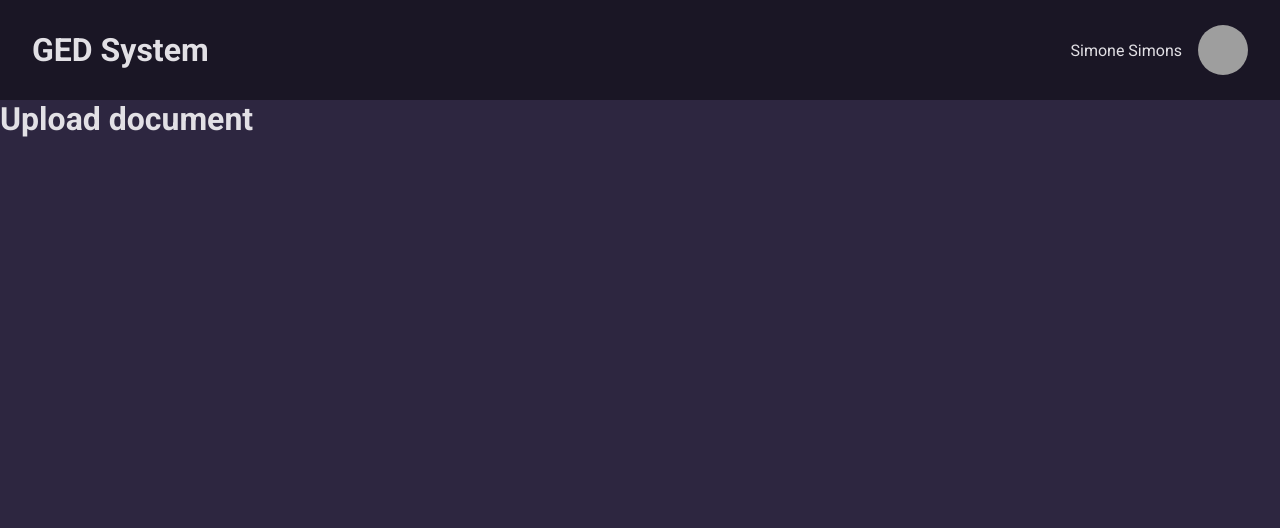
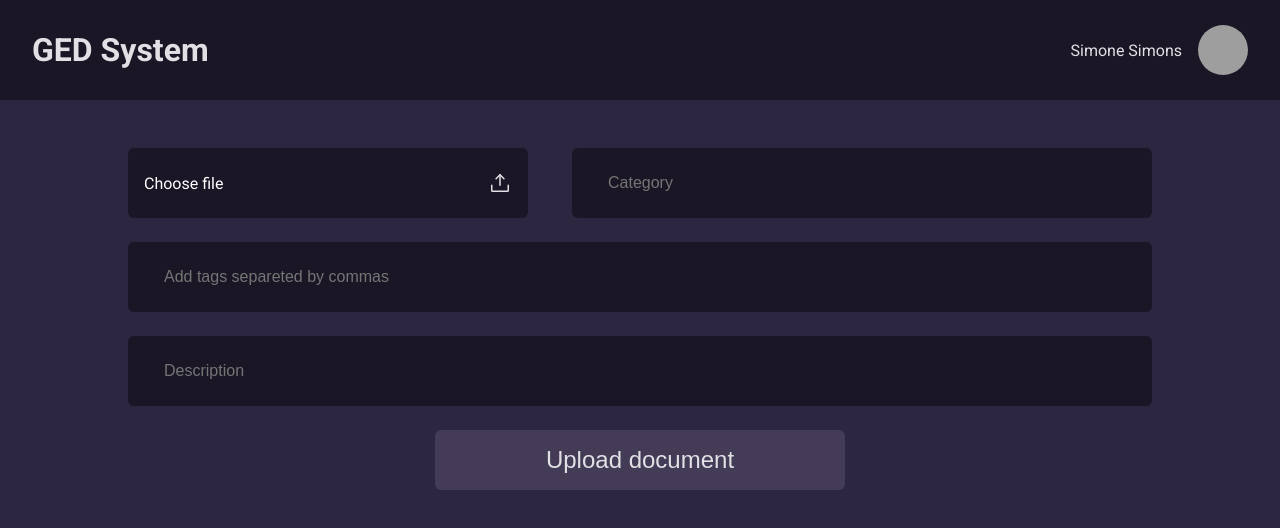
Before and after one commit to Tramas3030/GED-frontend, a React (Vite) app: page /document/upload in a window 1280 px wide. Shown: the top 528 px of the page. Built offline with nearby package versions, Linux system fonts and the light colour scheme; grey boxes are pictures that could not be loaded.

Commit message:
Created upload document page

```diff
--- a/src/pages/Group/index.tsx
+++ b/src/pages/Group/index.tsx
@@ -20,6 +20,10 @@ export function Group() {
     navigate("/document/details");
   }
 
+  function handleUploadDocumentButtonClick() {
+    navigate("/document/upload");
+  }
+
   function handleTrashClick(event: React.MouseEvent) {
     event?.stopPropagation();
   }
@@ -29,7 +33,7 @@ export function Group() {
       <SearchFormAndButtonContainer>
         <SearchForm />
 
-        <UploadDocumentButtonContainer>Upload document</UploadDocumentButtonContainer>
+        <UploadDocumentButtonContainer onClick={handleUploadDocumentButtonClick}>Upload document</UploadDocumentButtonContainer>
       </SearchFormAndButtonContainer>
 
         <GroupsTable>
--- /dev/null
+++ b/src/pages/UploadDocument/components/CustomFileInput/index.tsx
@@ -0,0 +1,15 @@
+import { UploadSimple } from "phosphor-react";
+import { FileInputContainer, HiddenFileInput, PlaceholderText, StyledLabel } from "./styles";
+
+export function CustomFileInput() {
+  return(
+    <FileInputContainer>
+      <StyledLabel htmlFor="fileInput">
+        <PlaceholderText>Choose file</PlaceholderText>
+        <UploadSimple size={24}/>
+      </StyledLabel>
+
+      <HiddenFileInput type="file" id="fileInput" required/>
+    </FileInputContainer>
+  )
+}
--- /dev/null
+++ b/src/pages/UploadDocument/components/CustomFileInput/styles.ts
@@ -0,0 +1,49 @@
+import styled from "styled-components";
+
+export const FileInputContainer = styled.div`
+  position: relative;
+  width: 40rem;
+  height: 7rem;
+
+  border-radius: 6px;
+
+  &:focus-within {
+    border: 2px solid ${props => props.theme.gray};
+  }
+`;
+
+export const StyledLabel = styled.label`
+  width: 100%;
+  height: 100%;
+
+  padding: 0 1.6rem;
+
+  display: flex;
+  align-items: center;
+  justify-content: space-between;
+
+  border-radius: 6px;
+
+  background-color: ${props => props.theme["purple-900"]};
+  cursor: pointer;
+
+  /* &:focus {
+    border: 1px solid ${props => props.theme.gray};
+    outline: 1px solid ${props => props.theme.gray};
+  } */
+`;
+
+export const HiddenFileInput = styled.input`
+  position: absolute;
+  width: 1px;
+  height: 1px;
+  padding: 0;
+  margin: -1px;
+  overflow: hidden;
+  clip: rect(0, 0, 0, 0);
+  border: 0;
+`;
+
+export const PlaceholderText = styled.span`
+  color: ${props => props.theme.white};
+`;
--- a/src/pages/UploadDocument/index.tsx
+++ b/src/pages/UploadDocument/index.tsx
@@ -1,5 +1,19 @@
+import { MediumButton } from "../../components/MediumButton";
+import { CustomFileInput } from "./components/CustomFileInput";
+import { CategoryInputContainer, FormContainer } from "./styles";
+
 export function UploadDocument() {
   return(
-    <h1>Upload document</h1>
+    <FormContainer>
+      <div>
+        <CustomFileInput />
+        <CategoryInputContainer type="text" placeholder="Category" required/>
+      </div>
+
+      <input type="text" placeholder="Add tags separeted by commas"/>
+      <input type="text" placeholder="Description"/>
+
+      <MediumButton text="Upload document"/>
+    </FormContainer>
   )
 }
--- a/src/pages/UploadDocument/styles.ts
+++ b/src/pages/UploadDocument/styles.ts
@@ -0,0 +1,34 @@
+import styled from "styled-components";
+
+export const FormContainer = styled.form`
+  width: 80%;
+
+  display: flex;
+  flex-direction: column;
+  margin: 4.8rem auto;
+  gap: 2.4rem;
+
+  input {
+    border: 0;
+    border-radius: 6px;
+    background-color: ${props => props.theme["purple-900"]};
+    color: ${props => props.theme.white};
+
+    font-size: 1.6rem;
+
+    padding: 0 3.6rem;
+    height: 7rem;
+  }
+
+  div {
+    display: flex;
+    gap: 4.4rem;
+  }
+
+
+`;
+
+export const CategoryInputContainer = styled.input`
+  flex: 1;
+  height: 7rem;
+`;
```
